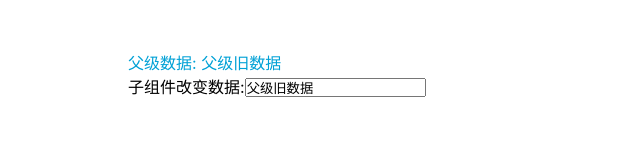
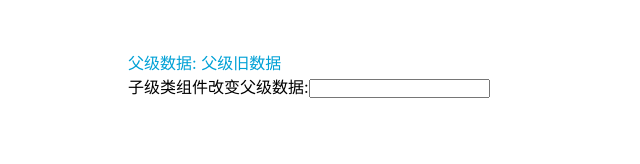
Before and after one commit to tjt740/react-study, a React (Create React App) app in the folder react-demo/: page / in a window 1280 px wide. Shown: the top 164 px of the page, without its empty margins (0-640 px from the left). Built offline with nearby package versions, Linux system fonts and the light colour scheme.

Commit message:
子传父完成 ，兄弟还没搞，最好复习下父传子，子传父

```diff
--- a/react-demo/src/lessons/father-to-son-component.jsx
+++ b/react-demo/src/lessons/father-to-son-component.jsx
@@ -6,7 +6,7 @@ function SonFunComponent(props) {
     return (
         <>
             <h1>function 子组件 </h1>
-            {console.log(props)}
+            {console.log('父级数据',props)}
             <input type="text" defaultValue={props.fatherInfo3} />
         </>
     );
@@ -29,11 +29,11 @@ class FatherToSonComponent extends React.Component {
                     fatherInfo2={this.fatherValue}
                     cb={() => console.log('tjt')}
                     bool={true}
-                    dom={ <p> 这是一个html标签 </p> }
+                    dom={<p> 这是一个html标签 </p>}
                 />
 
                 {/* 父传子 函数组件 */}
-                <SonFunComponent fatherInfo3={this.fatherValue} />
+                <SonFunComponent fatherInfo3={this.fatherValue} fatherInfo4={this.state.fatherMsg} />
             </div>
         );
     }
--- /dev/null
+++ b/react-demo/src/lessons/son-copy-component.jsx
@@ -0,0 +1,20 @@
+import React from 'react';
+
+class SonCopyComponent extends React.Component {
+    render() {
+        return (
+            <div>
+                {console.log('父级数据: ', this.props)}
+                子级类组件改变父级数据:
+
+                {/* 调用父级回调函数 */}
+                <input
+                    type="text"
+                    onChange={(e) => this.props.cb(e.target.value)}
+                />
+            </div>
+        );
+    }
+}
+
+export default SonCopyComponent;
--- a/react-demo/src/lessons/son-to-father-component.jsx
+++ b/react-demo/src/lessons/son-to-father-component.jsx
@@ -1,5 +1,5 @@
 import React from 'react';
-
+import SonCopyComponent from './son-copy-component';
 // 函数子组件
 function FunSonComponent(props) {
     console.log('父级参数:', props);
@@ -32,6 +32,9 @@ class SonToFatherComponent extends React.Component {
     // step2 设置父级回调函数 (核心)
     changeFatherMsg = (newData) => {
         console.log('子组件传入的数据:', newData);
+        this.setState({
+            oldMsg: newData
+        })
     };
 
     render() {
@@ -40,10 +43,16 @@ class SonToFatherComponent extends React.Component {
 
                 <p>父级数据: {this.state.oldMsg}</p>
                 {/* step3 子组件挂载父级回调函数 */}
-                <FunSonComponent
+                {/* <FunSonComponent
+                    msg={this.state.oldMsg}
+                    cb={this.changeFatherMsg}
+                /> */}
+
+                <SonCopyComponent
                     msg={this.state.oldMsg}
                     cb={this.changeFatherMsg}
                 />
+
             </div>
         );
     }
```
Also changed, not shown: react-demo/src/App.js (+7 -7 lines).
